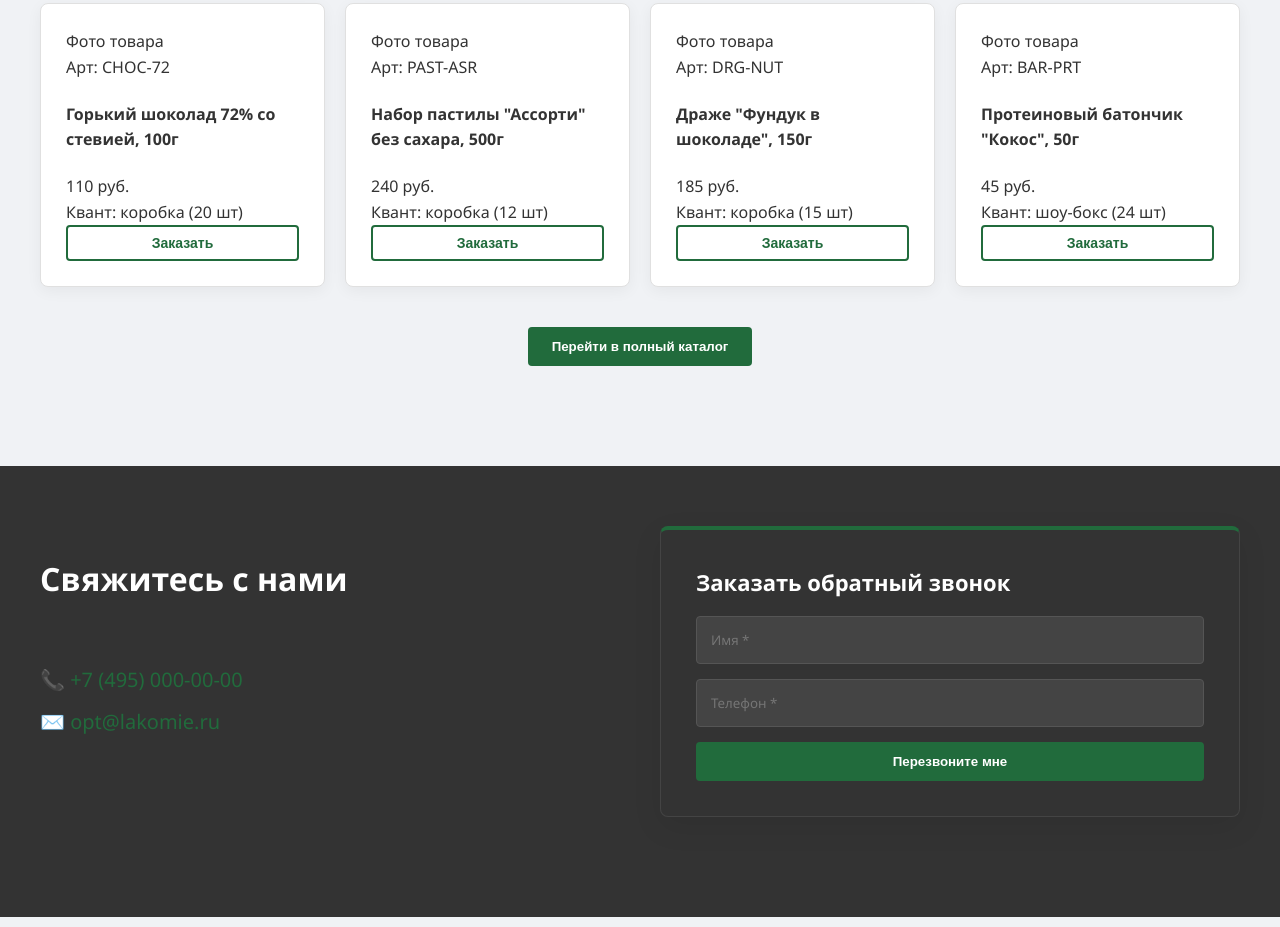
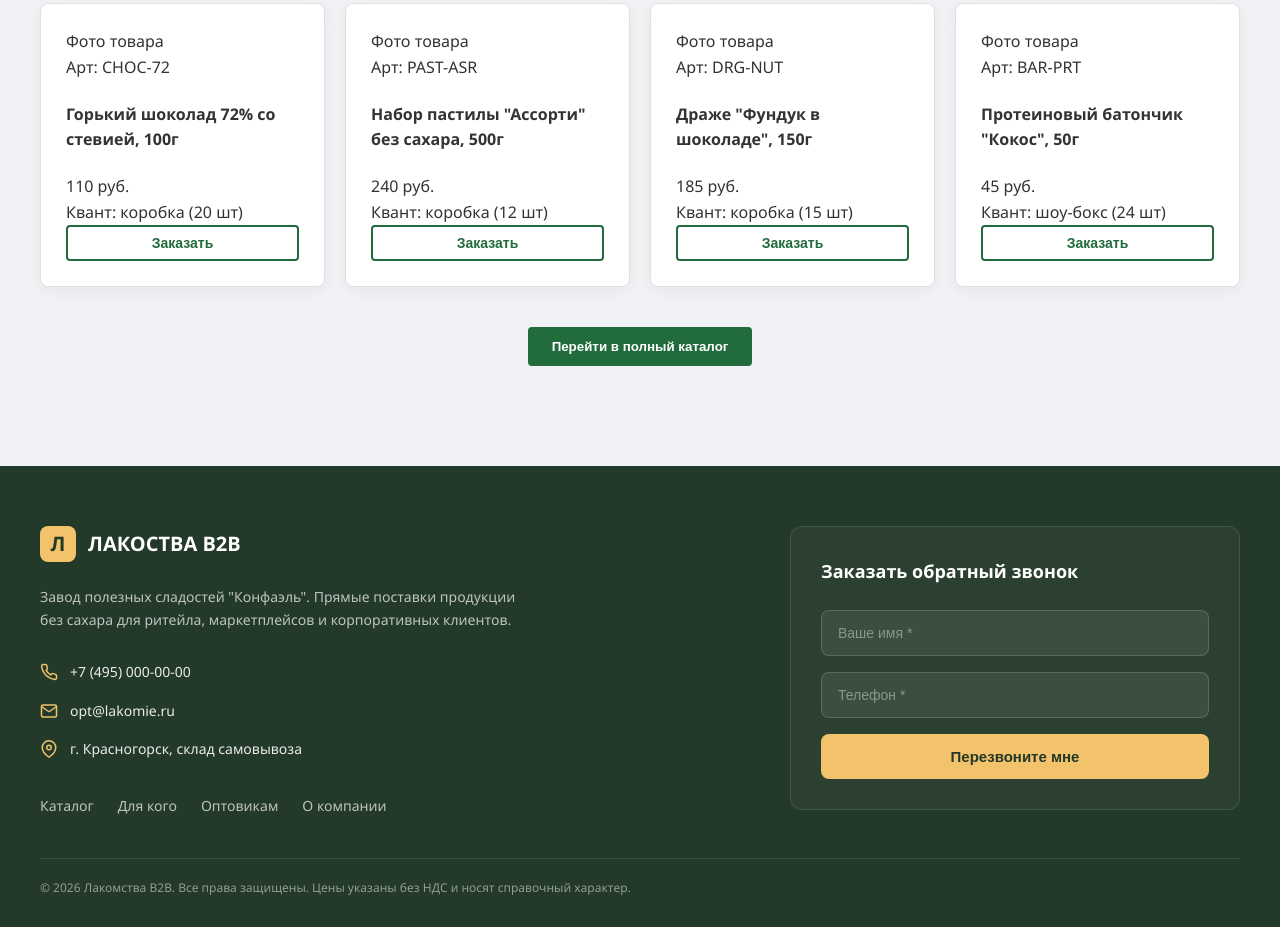
Before and after one commit to ScriShima/B2BMarket_layout, a website: page index.html in a window 1280 px wide. Shown: the part 1008-1935 px from the top of the page. Drawn offline with Linux system fonts and the light colour scheme.

Commit message:
Redisign footer

```diff
--- a/css/base.css
+++ b/css/base.css
@@ -9,7 +9,7 @@
   --light-bg: #fcfaf4;
   --dark-bg: #f3f0e5;
   --white: #ffffff;
-  --border: #e0e0e0;
+  --border: #e4e0d9;
   --text-muted: #666666;
   --shadow-sm: 0 2px 8px rgba(0, 0, 0, 0.04);
   --shadow-md: 0 4px 15px rgba(0, 0, 0, 0.05);
--- a/css/footer.css
+++ b/css/footer.css
@@ -1,10 +1,172 @@
-footer {
-  background: var(--dark);
-  color: #ccc;
-  padding: 60px 0;
+/* ========================================== */
+/* ФУТЕР (ТЕМНАЯ ТЕМА)                        */
+/* ========================================== */
+.b2b-footer {
+  background-color: var(
+    --secondary
+  ); /* Темно-зеленый фон из твоих переменных */
+  padding: 60px 0 30px;
   margin-top: 60px;
+  color: var(--white);
 }
-footer a {
-  color: var(--primary);
+
+.footer-top {
+  display: grid;
+  grid-template-columns: 1fr 450px; /* Левая часть гибкая, правая (форма) фиксированная */
+  gap: 60px;
+  margin-bottom: 40px;
+}
+
+/* --- ЛОГОТИП И ИНФОРМАЦИЯ --- */
+.footer-logo {
+  display: flex;
+  align-items: center;
+  gap: 12px;
   text-decoration: none;
+  margin-bottom: 24px;
 }
+.footer-logo-icon {
+  width: 36px;
+  height: 36px;
+  background-color: var(--accent); /* Желтый фон буквы Л */
+  color: var(--secondary); /* Темная буква Л */
+  border-radius: 8px;
+  display: flex;
+  align-items: center;
+  justify-content: center;
+  font-weight: 900;
+  font-size: 20px;
+}
+.footer-logo-text {
+  font-size: 20px;
+  font-weight: bold;
+  color: var(--white);
+}
+
+.footer-desc {
+  font-size: 14px;
+  line-height: 1.6;
+  color: rgba(255, 255, 255, 0.7); /* Приглушенный белый текст */
+  max-width: 500px;
+  margin-bottom: 30px;
+}
+
+/* --- СПИСОК КОНТАКТОВ --- */
+.footer-contacts {
+  list-style: none;
+  padding: 0;
+  margin: 0 0 35px 0;
+  display: flex;
+  flex-direction: column;
+  gap: 16px;
+}
+.footer-contacts li {
+  display: flex;
+  align-items: center;
+  gap: 12px;
+  font-size: 14px;
+  color: rgba(255, 255, 255, 0.9);
+}
+.footer-contacts svg {
+  width: 18px;
+  height: 18px;
+  stroke: var(--accent); /* Желтые иконки */
+  fill: none;
+  stroke-width: 2;
+  stroke-linecap: round;
+  stroke-linejoin: round;
+  flex-shrink: 0;
+}
+.footer-contacts a {
+  color: inherit;
+  text-decoration: none;
+  transition: color 0.2s;
+}
+.footer-contacts a:hover {
+  color: var(--accent);
+}
+
+/* --- НАВИГАЦИЯ В ФУТЕРЕ --- */
+.footer-nav {
+  display: flex;
+  align-items: center;
+  gap: 24px;
+}
+.footer-nav a {
+  color: rgba(255, 255, 255, 0.7);
+  text-decoration: none;
+  font-size: 14px;
+  font-weight: 500;
+  transition: color 0.2s;
+}
+.footer-nav a:hover {
+  color: var(--white);
+}
+
+/* --- ФОРМА ОБРАТНОЙ СВЯЗИ --- */
+.footer-form-block {
+  background: rgba(
+    255,
+    255,
+    255,
+    0.04
+  ); /* Очень прозрачный белый для эффекта стекла */
+  border: 1px solid rgba(255, 255, 255, 0.1);
+  border-radius: 12px;
+  padding: 30px;
+}
+.footer-form-block h3 {
+  margin: 0 0 24px 0;
+  font-size: 18px;
+  color: var(--white);
+  font-weight: 600;
+}
+.footer-form-block input {
+  width: 100%;
+  padding: 14px 16px;
+  background: rgba(255, 255, 255, 0.08); /* Чуть светлее фона карточки */
+  border: 1px solid rgba(255, 255, 255, 0.15);
+  border-radius: 8px;
+  color: var(--white);
+  font-size: 14px;
+  margin-bottom: 16px;
+  outline: none;
+  box-sizing: border-box;
+  transition: border-color 0.2s;
+}
+.footer-form-block input:focus {
+  border-color: var(--accent);
+}
+.footer-form-block input::placeholder {
+  color: rgba(255, 255, 255, 0.4);
+}
+
+.btn-accent {
+  width: 100%;
+  padding: 14px;
+  background: var(--accent);
+  color: var(--secondary); /* Темный текст на желтой кнопке */
+  border: none;
+  border-radius: 8px;
+  font-weight: 700;
+  font-size: 15px;
+  cursor: pointer;
+  transition: background 0.2s;
+}
+.btn-accent:hover {
+  background: #f4d086; /* Чуть светлее при наведении */
+}
+
+/* --- НИЖНЯЯ ЧАСТЬ (КОПИРАЙТ) --- */
+.footer-divider {
+  width: 100%;
+  height: 1px;
+  background-color: rgba(255, 255, 255, 0.1);
+  margin-bottom: 20px;
+}
+
+.footer-bottom {
+  font-size: 12px;
+  color: rgba(255, 255, 255, 0.5);
+  line-height: 1.5;
+}
--- a/index.html
+++ b/index.html
@@ -90,85 +90,6 @@
 
     <main>
       <div class="container"></div>
-      <!-- <div class="container">
-        <section class="banner-container">
-          <div
-            class="banner-item"
-            onclick="window.location.href = 'catalog.html'"
-          >
-            <div
-              class="banner-img"
-              style="
-                background-image: url(&quot;https://images.unsplash.com/photo-1548036328-c9fa89d128fa?auto=format&fit=crop&w=800&quot;);
-              "
-            ></div>
-            <div class="banner-overlay">
-              <h3>Каталог товаров</h3>
-              <div class="banner-desc">1+ млн позиций для вашего бизнеса</div>
-            </div>
-          </div>
-          <div
-            class="banner-item"
-            onclick="window.location.href = 'for-whom.html'"
-          >
-            <div
-              class="banner-img"
-              style="
-                background-image: url(&quot;https://images.unsplash.com/photo-1556761175-5973dc0f32e7?auto=format&fit=crop&w=800&quot;);
-              "
-            ></div>
-            <div class="banner-overlay">
-              <h3>Для кого</h3>
-              <div class="banner-desc">Решения для ритейла и маркетплейсов</div>
-            </div>
-          </div>
-          <div
-            class="banner-item"
-            onclick="window.location.href = 'wholesale.html'"
-          >
-            <div
-              class="banner-img"
-              style="
-                background-image: url(&quot;https://images.unsplash.com/photo-1586528116311-ad8dd3c8310d?auto=format&fit=crop&w=800&quot;);
-              "
-            ></div>
-            <div class="banner-overlay">
-              <h3>Оптовикам</h3>
-              <div class="banner-desc">Скидки, отсрочка, ЭДО</div>
-            </div>
-          </div>
-          <div
-            class="banner-item"
-            onclick="window.location.href = 'about.html'"
-          >
-            <div
-              class="banner-img"
-              style="
-                background-image: url(&quot;https://images.unsplash.com/photo-1577412647305-991150c7d163?auto=format&fit=crop&w=800&quot;);
-              "
-            ></div>
-            <div class="banner-overlay">
-              <h3>О компании</h3>
-              <div class="banner-desc">25 лет на рынке продуктов</div>
-            </div>
-          </div>
-        </section>
-
-        <section class="text-center py-3">
-          <h1>Полезные сладости оптом от производителя</h1>
-          <p
-            class="text-muted mb-4"
-            style="font-size: 20px; max-width: 800px; margin: 0 auto"
-          >
-            Прямые поставки для ритейла, маркетплейсов и дистрибьюторов.
-            Минимальный заказ от 15 000 руб.
-          </p>
-          <button class="btn" onclick="window.location.href = 'catalog.html'">
-            Перейти в оптовый каталог
-          </button>
-        </section>
-      </div> -->
-
       <section class="bg-light">
         <div class="container">
           <h2 class="text-center d-block mb-4">Категории товаров</h2>
@@ -317,57 +238,74 @@
       </section>
     </main>
 
-    <footer>
-      <div class="container grid-2 align-center pb-4">
-        <div>
-          <h2 style="color: white">Свяжитесь с нами</h2>
-          <div class="mt-3" style="font-size: 20px">
-            <div>
-              📞
-              <a
-                href="tel:+74950000000"
-                class="text-primary"
-                style="text-decoration: none"
-                >+7 (495) 000-00-00</a
-              >
-            </div>
-            <div class="mt-1">
-              ✉️
-              <a
-                href="mailto:opt@lakomie.ru"
-                class="text-primary"
-                style="text-decoration: none"
-                >opt@lakomie.ru</a
-              >
+    <footer class="b2b-footer">
+      <div class="container">
+        <div class="footer-top">
+          <div class="footer-info">
+            <a href="index.html" class="footer-logo">
+              <div class="footer-logo-icon">Л</div>
+              <div class="footer-logo-text">ЛАКОСТВА B2B</div>
+            </a>
+            <p class="footer-desc">
+              Завод полезных сладостей "Конфаэль". Прямые поставки продукции без
+              сахара для ритейла, маркетплейсов и корпоративных клиентов.
+            </p>
+            <ul class="footer-contacts">
+              <li>
+                <svg viewBox="0 0 24 24">
+                  <path
+                    d="M22 16.92v3a2 2 0 0 1-2.18 2 19.79 19.79 0 0 1-8.63-3.07 19.5 19.5 0 0 1-6-6 19.79 19.79 0 0 1-3.07-8.67A2 2 0 0 1 4.11 2h3a2 2 0 0 1 2 1.72 12.84 12.84 0 0 0 .7 2.81 2 2 0 0 1-.45 2.11L8.09 9.91a16 16 0 0 0 6 6l1.27-1.27a2 2 0 0 1 2.11-.45 12.84 12.84 0 0 0 2.81.7A2 2 0 0 1 22 16.92z"
+                  ></path>
+                </svg>
+                <a href="tel:+74950000000">+7 (495) 000-00-00</a>
+              </li>
+              <li>
+                <svg viewBox="0 0 24 24">
+                  <path
+                    d="M4 4h16c1.1 0 2 .9 2 2v12c0 1.1-.9 2-2 2H4c-1.1 0-2-.9-2-2V6c0-1.1.9-2 2-2z"
+                  ></path>
+                  <polyline points="22,6 12,13 2,6"></polyline>
+                </svg>
+                <a href="mailto:opt@lakomie.ru">opt@lakomie.ru</a>
+              </li>
+              <li>
+                <svg viewBox="0 0 24 24">
+                  <path
+                    d="M21 10c0 7-9 13-9 13s-9-6-9-13a9 9 0 0 1 18 0z"
+                  ></path>
+                  <circle cx="12" cy="10" r="3"></circle>
+                </svg>
+                <span>г. Красногорск, склад самовывоза</span>
+              </li>
+            </ul>
+
+            <nav class="footer-nav">
+              <a href="#">Каталог</a>
+              <a href="#">Для кого</a>
+              <a href="#">Оптовикам</a>
+              <a href="#">О компании</a>
+            </nav>
+          </div>
+
+          <div class="footer-form-wrapper">
+            <div class="footer-form-block">
+              <h3>Заказать обратный звонок</h3>
+              <form class="b2b-form">
+                <input type="text" placeholder="Ваше имя *" required />
+                <input type="tel" placeholder="Телефон *" required />
+                <button type="submit" class="btn-accent">
+                  Перезвоните мне
+                </button>
+              </form>
             </div>
           </div>
         </div>
-        <div>
-          <div
-            class="form-block"
-            style="
-              background: #333;
-              border: 1px solid #444;
-              border-top: 4px solid var(--primary);
-            "
-          >
-            <h3 class="mt-0" style="color: white">Заказать обратный звонок</h3>
-            <form class="b2b-form">
-              <input
-                type="text"
-                placeholder="Имя *"
-                required
-                style="background: #444; color: white; border-color: #555"
-              />
-              <input
-                type="tel"
-                placeholder="Телефон *"
-                required
-                style="background: #444; color: white; border-color: #555"
-              />
-              <button type="submit" class="btn w-100">Перезвоните мне</button>
-            </form>
-          </div>
+
+        <div class="footer-divider"></div>
+
+        <div class="footer-bottom">
+          © 2026 Лакомства B2B. Все права защищены. Цены указаны без НДС и носят
+          справочный характер.
         </div>
       </div>
     </footer>
```
Also changed, not shown: css/home.css (added, +13 -0 lines).
